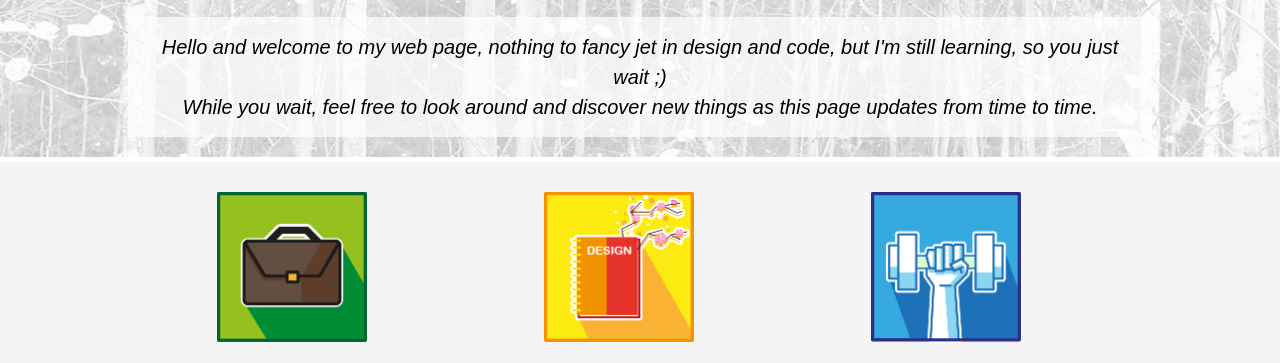
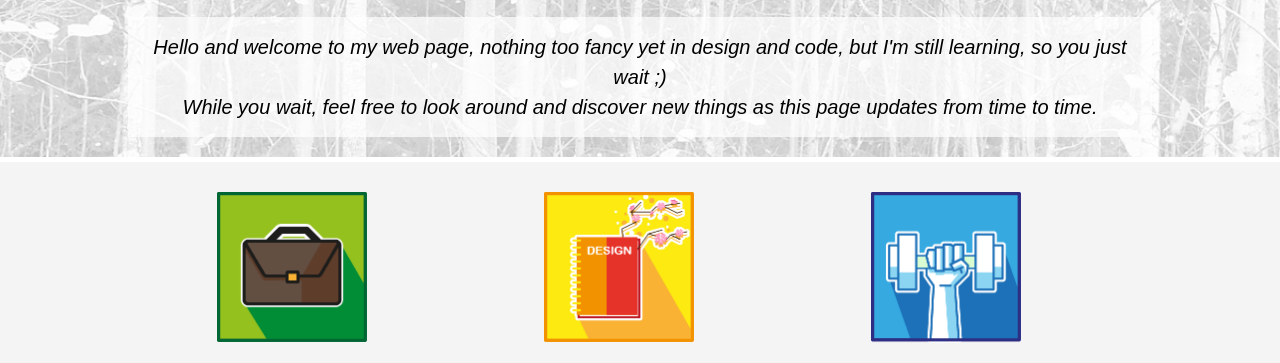
Before and after one commit to elin-jakobsson/html-exercises.html, a plain HTML site: page index.html in a window 1280 px wide. Shown: the part 425-788 px from the top of the page. Drawn offline with Linux system fonts and the light colour scheme.

Commit message:
Update index.html

```diff
--- a/index.html
+++ b/index.html
@@ -29,7 +29,7 @@
     <section id="showcase">
       <div class="container">
         <h1>Information designer & Frontend developer</h1>
-        <p class="textbox">Hello and welcome to my web page, nothing to fancy jet in design and code, but I'm still learning, so you just wait ;) <br>
+        <p class="textbox">Hello and welcome to my web page, nothing too fancy yet in design and code, but I'm still learning, so you just wait ;) <br>
           While you wait, feel free to look around and discover new things as this page updates from time to time.</p>
       </div>
     </section>
```
